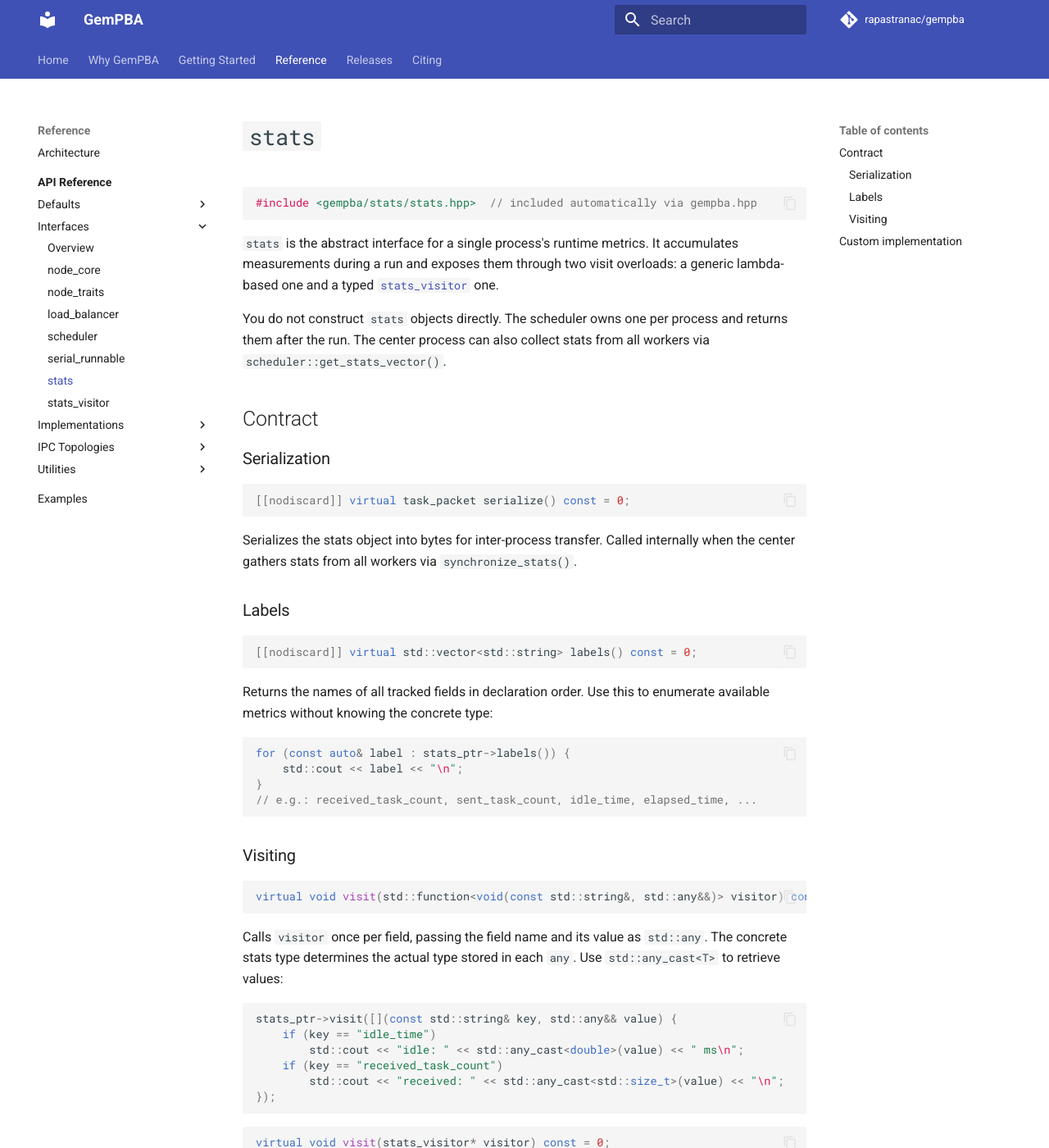
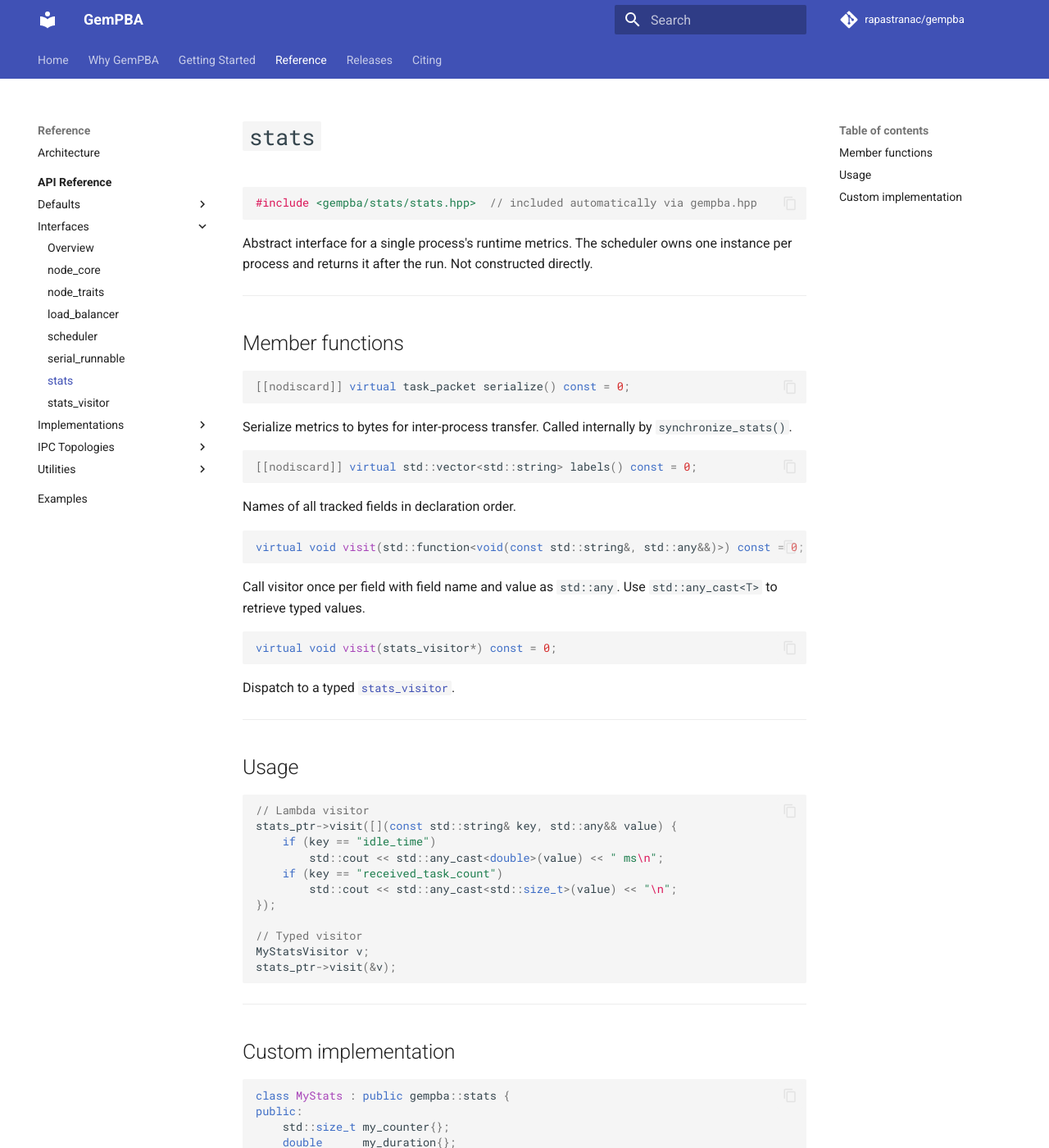
Before and after one commit to rapastranac/gempba-docs, an MkDocs documentation site: the page built from docs/reference/interfaces/stats.md, in a window 1280 px wide and 1400 px high. Shown: the whole window at 82% size. Built offline with MkDocs 1.6.1 and Material for MkDocs 9.7.7, drawn with Linux system fonts in a browser that asks for light colours; comment, search, counter and statistics services are not loaded; some of the changed text lies outside the part shown.

Commit message:
#8 Reformat stats reference to code-block-per-method style

````diff
--- a/docs/reference/interfaces/stats.md
+++ b/docs/reference/interfaces/stats.md
@@ -4,61 +4,53 @@
 #include <gempba/stats/stats.hpp>  // included automatically via gempba.hpp
 ```
 
-`stats` is the abstract interface for a single process's runtime metrics. It accumulates measurements during a run and exposes them through two visit overloads: a generic lambda-based one and a typed [`stats_visitor`](stats-visitor.md) one.
+Abstract interface for a single process's runtime metrics. The scheduler owns one instance per process and returns it after the run. Not constructed directly.
 
-You do not construct `stats` objects directly. The scheduler owns one per process and returns them after the run. The center process can also collect stats from all workers via `scheduler::get_stats_vector()`.
+---
 
-## Contract
-
-### Serialization
+## Member functions
 
 ```cpp
 [[nodiscard]] virtual task_packet serialize() const = 0;
 ```
-
-Serializes the stats object into bytes for inter-process transfer. Called internally when the center gathers stats from all workers via `synchronize_stats()`.
-
-### Labels
+Serialize metrics to bytes for inter-process transfer. Called internally by `synchronize_stats()`.
 
 ```cpp
 [[nodiscard]] virtual std::vector<std::string> labels() const = 0;
 ```
-
-Returns the names of all tracked fields in declaration order. Use this to enumerate available metrics without knowing the concrete type:
+Names of all tracked fields in declaration order.
 
 ```cpp
-for (const auto& label : stats_ptr->labels()) {
-    std::cout << label << "\n";
-}
-// e.g.: received_task_count, sent_task_count, idle_time, elapsed_time, ...
+virtual void visit(std::function<void(const std::string&, std::any&&)>) const = 0;
+```
+Call visitor once per field with field name and value as `std::any`. Use `std::any_cast<T>` to retrieve typed values.
+
+```cpp
+virtual void visit(stats_visitor*) const = 0;
+```
+Dispatch to a typed [`stats_visitor`](stats-visitor.md).
+
+---
+
+## Usage
+
+```cpp
+// Lambda visitor
+stats_ptr->visit([](const std::string& key, std::any&& value) {
+    if (key == "idle_time")
+        std::cout << std::any_cast<double>(value) << " ms\n";
+    if (key == "received_task_count")
+        std::cout << std::any_cast<std::size_t>(value) << "\n";
+});
+
+// Typed visitor
+MyStatsVisitor v;
+stats_ptr->visit(&v);
 ```
 
-### Visiting
-
-```cpp
-virtual void visit(std::function<void(const std::string&, std::any&&)> visitor) const = 0;
-```
-
-Calls `visitor` once per field, passing the field name and its value as `std::any`. The concrete stats type determines the actual type stored in each `any`. Use `std::any_cast<T>` to retrieve values:
-
-```cpp
-stats_ptr->visit([](const std::string& key, std::any&& value) {
-    if (key == "idle_time")
-        std::cout << "idle: " << std::any_cast<double>(value) << " ms\n";
-    if (key == "received_task_count")
-        std::cout << "received: " << std::any_cast<std::size_t>(value) << "\n";
-});
-```
-
-```cpp
-virtual void visit(stats_visitor* visitor) const = 0;
-```
-
-Dispatches to a typed [`stats_visitor`](stats-visitor.md). Prefer this over the lambda overload when you need a reusable, named readout object. The built-in implementation is [`default_mpi_stats_visitor`](../implementations/stats-visitors/default-mpi-stats-visitor.md).
+---
 
 ## Custom implementation
-
-Implement `stats` when writing a custom scheduler that tracks different or additional metrics:
 
 ```cpp
 class MyStats : public gempba::stats {
@@ -66,9 +58,7 @@ public:
     std::size_t my_counter{};
     double      my_duration{};
 
-    task_packet serialize() const override {
-        // encode my_counter and my_duration into bytes
-    }
+    task_packet serialize() const override { /* encode fields */ }
 
     std::vector<std::string> labels() const override {
         return {"my_counter", "my_duration"};
@@ -79,10 +69,8 @@ public:
         v("my_duration", my_duration);
     }
 
-    void visit(gempba::stats_visitor* v) const override {
-        v->visit(*this);
-    }
+    void visit(gempba::stats_visitor* v) const override { v->visit(*this); }
 };
 ```
 
-The string keys passed to the lambda visitor must be stable — they are the same strings a `stats_visitor` implementation uses to identify fields by name.
+Key names passed to the lambda visitor must be stable — `stats_visitor` implementations identify fields by those strings.
````
